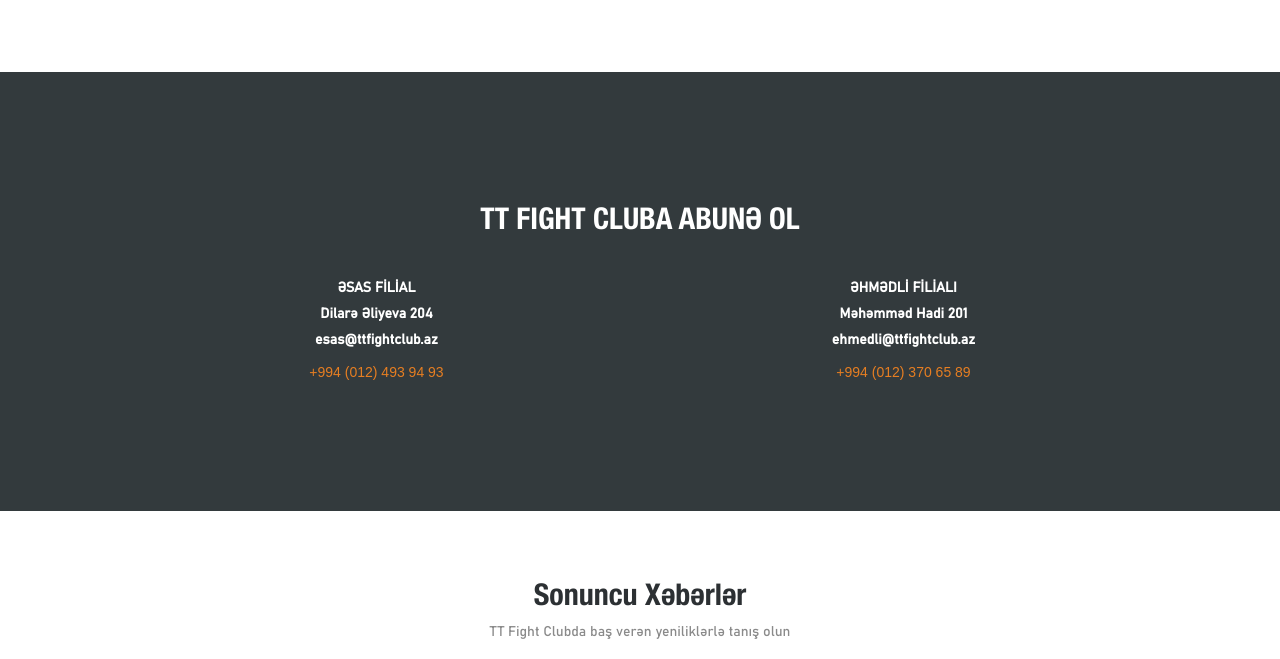
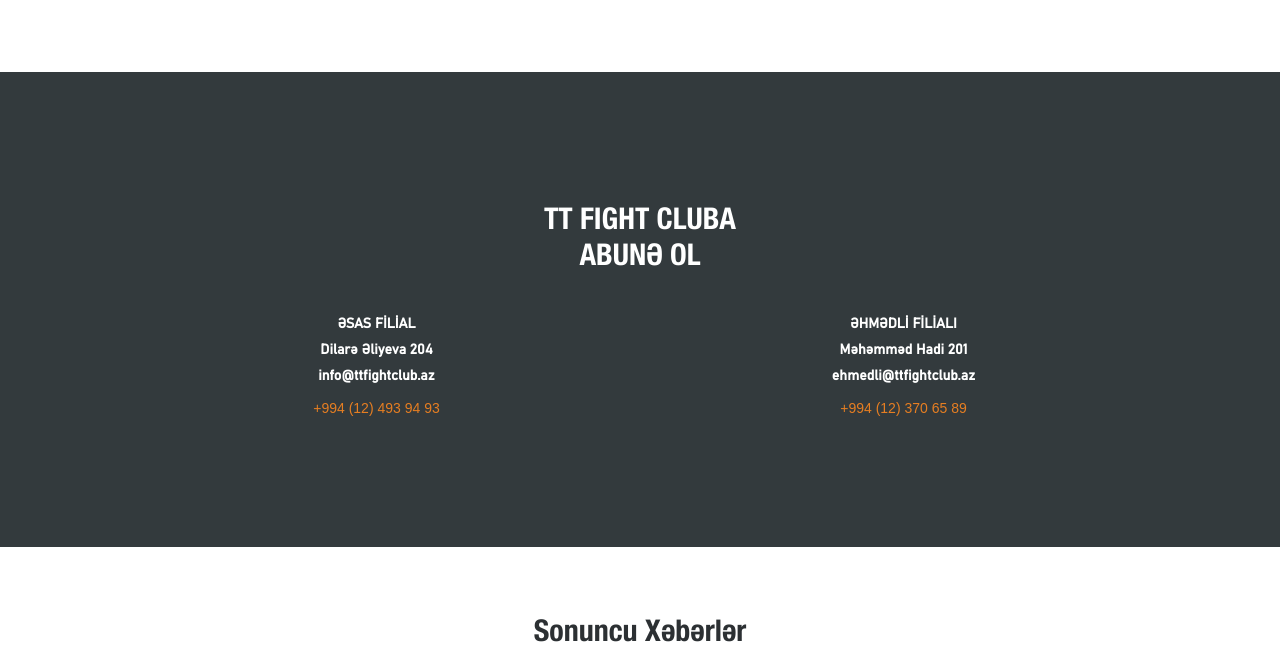
Before and after one commit to arzuhuseyn/tt, a Django app: page / in a window 1280 px wide. Shown: the part 2812-3471 px from the top of the page. Run offline with Django 3.2, Linux system fonts and the light colour scheme; data comes from the database, SQL or seed files in the repository; some libraries are stand-ins or nearby versions.

Commit message:
mini css fixes

```diff
--- a/main/templates/base_generic.html
+++ b/main/templates/base_generic.html
@@ -101,8 +101,8 @@
                         <h4>Əsas Filial</h4>
                         <div class="contact_info">
                             <p><span> Ünvan :</span> Məhəmməd Hadi 201</p>
-                            <p><span> Telefon :</span> +994 (012) 493 94 93</p>
-                            <p><span> Email : </span>esas@ttfightclub.az</p>
+                            <p><span> Telefon :</span> +994 (12) 493 94 93</p>
+                            <p><span> Email : </span>info@ttfightclub.az</p>
                         </div>
                     </div>
                 </div>
--- a/main/templates/contact.html
+++ b/main/templates/contact.html
@@ -67,13 +67,13 @@
           <div class="media contact-info">
             <span class="contact-info__icon"><i class="ti-tablet"></i></span>
             <div class="media-body">
-              <h3>+994 (012) 493 94 93</h3>
+              <h3>+994 (12) 493 94 93</h3>
             </div>
           </div>
           <div class="media contact-info">
             <span class="contact-info__icon"><i class="ti-email"></i></span>
             <div class="media-body">
-              <h3>esas@ttfightclub.az</h3>
+              <h3>info@ttfightclub.az</h3>
             </div>
           </div>
           <h2 class="dep_header">Əhmədli Filialı</h2>
@@ -86,7 +86,7 @@
           <div class="media contact-info">
             <span class="contact-info__icon"><i class="ti-tablet"></i></span>
             <div class="media-body">
-              <h3>+994 (012) 370 65 89</h3>
+              <h3>+994 (12) 370 65 89</h3>
             </div>
           </div>
           <div class="media contact-info">
--- a/main/templates/heftelik.html
+++ b/main/templates/heftelik.html
@@ -90,15 +90,15 @@
             <div class="col-6">
                 <p>ƏSAS FİLİAL</p>
                 <p>Dilarə Əliyeva 204<br>
-                esas@ttfightclub.az</p>
-                <a href="tel:00994124939493">+994 (012) 493 94 93</a>
+                info@ttfightclub.az</p>
+                <a href="tel:00994124939493">+994 (12) 493 94 93</a>
             </div>
 
             <div class="col-6">
                 <p>ƏHMƏDLİ FİLİALI</p>
                 <p>Məhəmməd Hadi 201<br>
                 ehmedli@ttfightclub.az</p>
-                <a href="tel:00994123706589">+994 (012) 370 65 89</a>
+                <a href="tel:00994123706589">+994 (12) 370 65 89</a>
             </div>
         </div>
     </section>
--- a/main/templates/index.html
+++ b/main/templates/index.html
@@ -91,7 +91,7 @@
         <div class="row tedris">
             <div class="col-3">
                 <img src="{% static 'img/tedris-1.png' %}">
-                <h3>MMA(COMBINATIONS)</h3>
+                <h3>MMA (COMBINATIONS)</h3>
             </div>
             <div class="col-3">
                 <img src="{% static 'img/tedris-2.png' %}">
@@ -125,21 +125,22 @@
     </section>
 
     <section class="abune_ol_row">
-        <h2>TT FIGHT CLUBA ABUNƏ OL</h2>
+        <h2>TT FIGHT CLUBA<br>
+            ABUNƏ OL</h2>
         <div class="row">
 
             <div class="col-6">
                 <p>ƏSAS FİLİAL</p>
                 <p>Dilarə Əliyeva 204<br>
-                esas@ttfightclub.az</p>
-                <a href="tel:00994124939493">+994 (012) 493 94 93</a>
+                info@ttfightclub.az</p>
+                <a href="tel:00994124939493">+994 (12) 493 94 93</a>
             </div>
 
             <div class="col-6">
                 <p>ƏHMƏDLİ FİLİALI</p>
                 <p>Məhəmməd Hadi 201<br>
                 ehmedli@ttfightclub.az</p>
-                <a href="tel:00994123706589">+994 (012) 370 65 89</a>
+                <a href="tel:00994123706589">+994 (12) 370 65 89</a>
             </div>
         </div>
     </section>
--- a/main/templates/news.html
+++ b/main/templates/news.html
@@ -40,15 +40,15 @@
             <div class="col-6">
                 <p>ƏSAS FİLİAL</p>
                 <p>Dilarə Əliyeva 204<br>
-                esas@ttfightclub.az</p>
-                <a href="tel:00994124939493">+994 (012) 493 94 93</a>
+                info@ttfightclub.az</p>
+                <a href="tel:00994124939493">+994 (12) 493 94 93</a>
             </div>
 
             <div class="col-6">
                 <p>ƏHMƏDLİ FİLİALI</p>
                 <p>Məhəmməd Hadi 201<br>
                 ehmedli@ttfightclub.az</p>
-                <a href="tel:00994123706589">+994 (012) 370 65 89</a>
+                <a href="tel:00994123706589">+994 (12) 370 65 89</a>
             </div>
         </div>
     </section>
--- a/main/templates/news_detail.html
+++ b/main/templates/news_detail.html
@@ -36,15 +36,15 @@
             <div class="col-6">
                 <p>ƏSAS FİLİAL</p>
                 <p>Dilarə Əliyeva 204<br>
-                esas@ttfightclub.az</p>
-                <a href="tel:00994124939493">+994 (012) 493 94 93</a>
+                info@ttfightclub.az</p>
+                <a href="tel:00994124939493">+994 (12) 493 94 93</a>
             </div>
 
             <div class="col-6">
                 <p>ƏHMƏDLİ FİLİALI</p>
                 <p>Məhəmməd Hadi 201<br>
                 ehmedli@ttfightclub.az</p>
-                <a href="tel:00994123706589">+994 (012) 370 65 89</a>
+                <a href="tel:00994123706589">+994 (12) 370 65 89</a>
             </div>
         </div>
     </section>
--- a/main/templates/telimciler.html
+++ b/main/templates/telimciler.html
@@ -58,15 +58,15 @@
             <div class="col-6">
                 <p>ƏSAS FİLİAL</p>
                 <p>Dilarə Əliyeva 204<br>
-                esas@ttfightclub.az</p>
-                <a href="tel:00994124939493">+994 (012) 493 94 93</a>
+                info@ttfightclub.az</p>
+                <a href="tel:00994124939493">+994 (12) 493 94 93</a>
             </div>
 
             <div class="col-6">
                 <p>ƏHMƏDLİ FİLİALI</p>
                 <p>Məhəmməd Hadi 201<br>
                 ehmedli@ttfightclub.az</p>
-                <a href="tel:00994123706589">+994 (012) 370 65 89</a>
+                <a href="tel:00994123706589">+994 (12) 370 65 89</a>
             </div>
         </div>
     </section>
```
Also changed, not shown: 3 other files.
